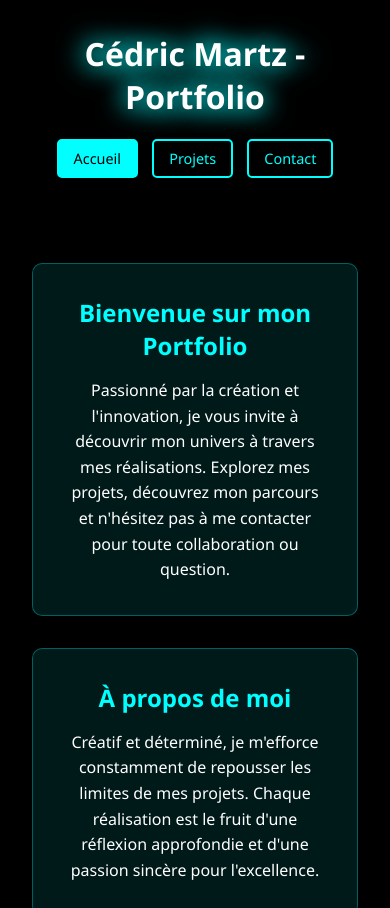
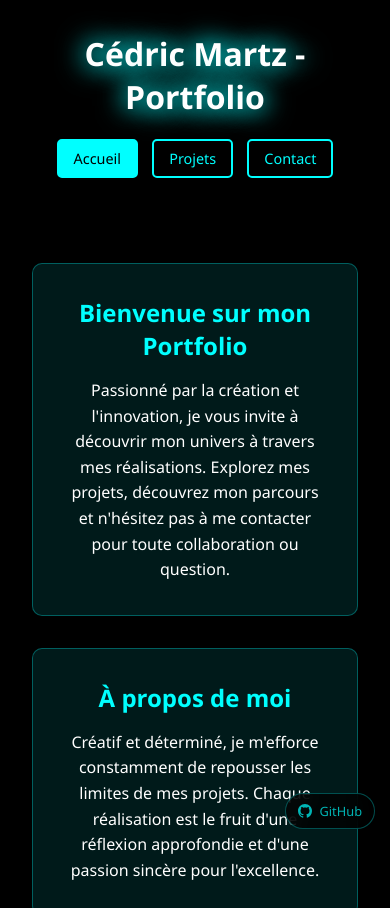
Before and after one commit to Cedric-Martz/Cedric-Martz.github.io, a plain HTML site: page index.html in a window 390 px wide. Shown: the top 908 px of the page. Drawn offline with Linux system fonts and the light colour scheme.

Commit message:
feat: footer added

```diff
--- a/style.css
+++ b/style.css
@@ -1,4 +1,3 @@
-/* Reset */
 * {
   margin: 0;
   padding: 0;
@@ -29,8 +28,13 @@ header h1 {
 }
 
 @keyframes glow {
-  from { text-shadow: 0 0 10px #00ffff; }
-  to { text-shadow: 0 0 25px #00ffff, 0 0 35px #00ffff; }
+  from {
+    text-shadow: 0 0 10px #00ffff;
+  }
+
+  to {
+    text-shadow: 0 0 25px #00ffff, 0 0 35px #00ffff;
+  }
 }
 
 nav {
@@ -276,3 +280,60 @@ iframe {
     gap: 1rem;
   }
 }
+
+.page-footer {
+  position: fixed;
+  bottom: 20px;
+  right: 20px;
+  opacity: 0;
+  transition: opacity 0.3s ease;
+  z-index: 1000;
+}
+
+.page-footer a {
+  display: flex;
+  align-items: center;
+  gap: 8px;
+  padding: 10px 15px;
+  background: rgba(0, 0, 0, 0.8);
+  border: 1px solid rgba(0, 255, 255, 0.3);
+  border-radius: 25px;
+  color: rgba(0, 255, 255, 0.7);
+  text-decoration: none;
+  font-size: 0.9rem;
+  backdrop-filter: blur(10px);
+  transition: all 0.3s ease;
+}
+
+.page-footer a:hover {
+  color: #00ffff;
+  border-color: #00ffff;
+  box-shadow: 0 0 10px rgba(0, 255, 255, 0.3);
+  transform: translateY(-2px);
+}
+
+.page-footer svg {
+  width: 16px;
+  height: 16px;
+}
+
+body.show-footer .page-footer {
+  opacity: 1;
+}
+
+@media (max-width: 768px) {
+  .page-footer {
+    bottom: 15px;
+    right: 15px;
+  }
+
+  .page-footer a {
+    padding: 8px 12px;
+    font-size: 0.8rem;
+  }
+
+  .page-footer svg {
+    width: 14px;
+    height: 14px;
+  }
+}
```
